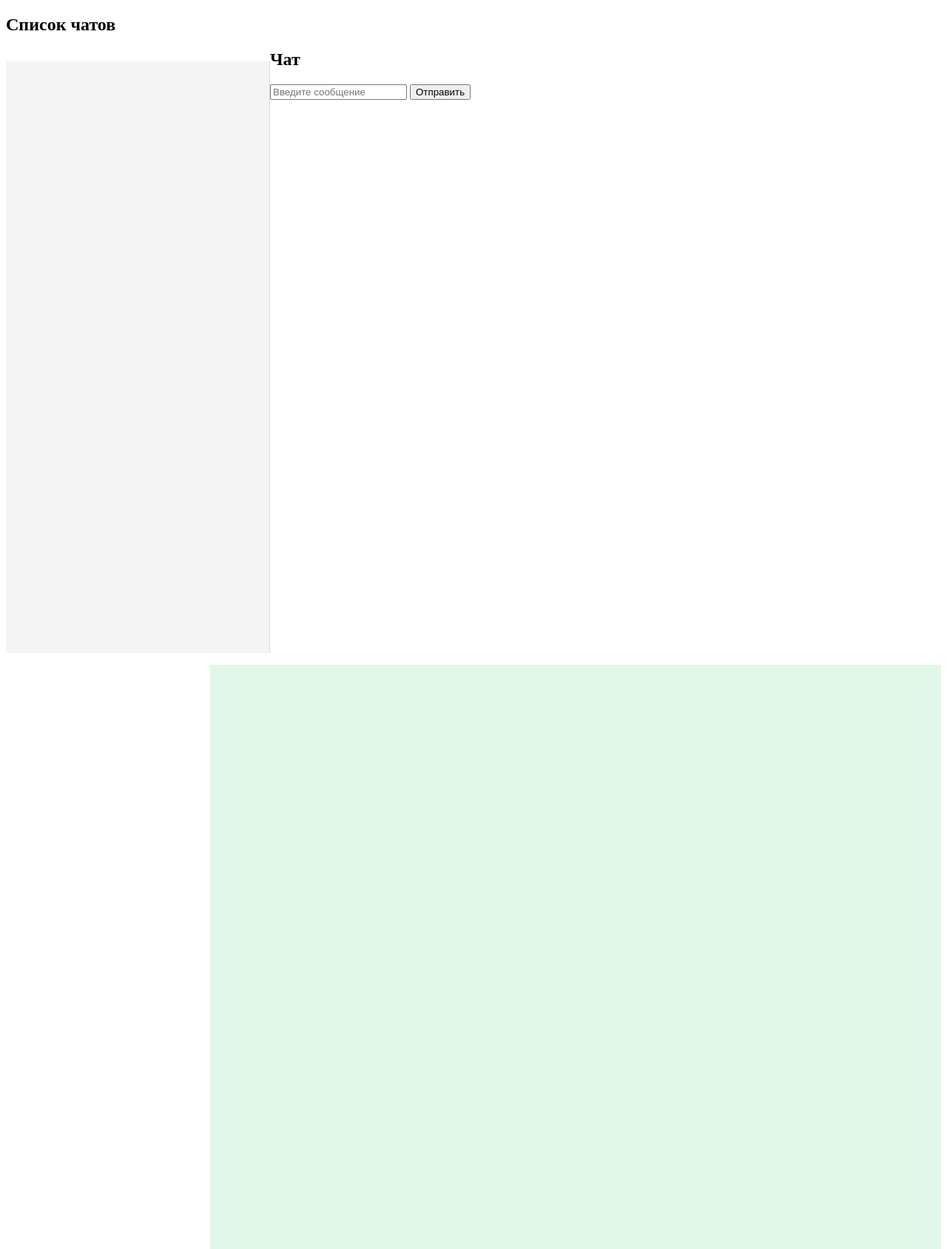
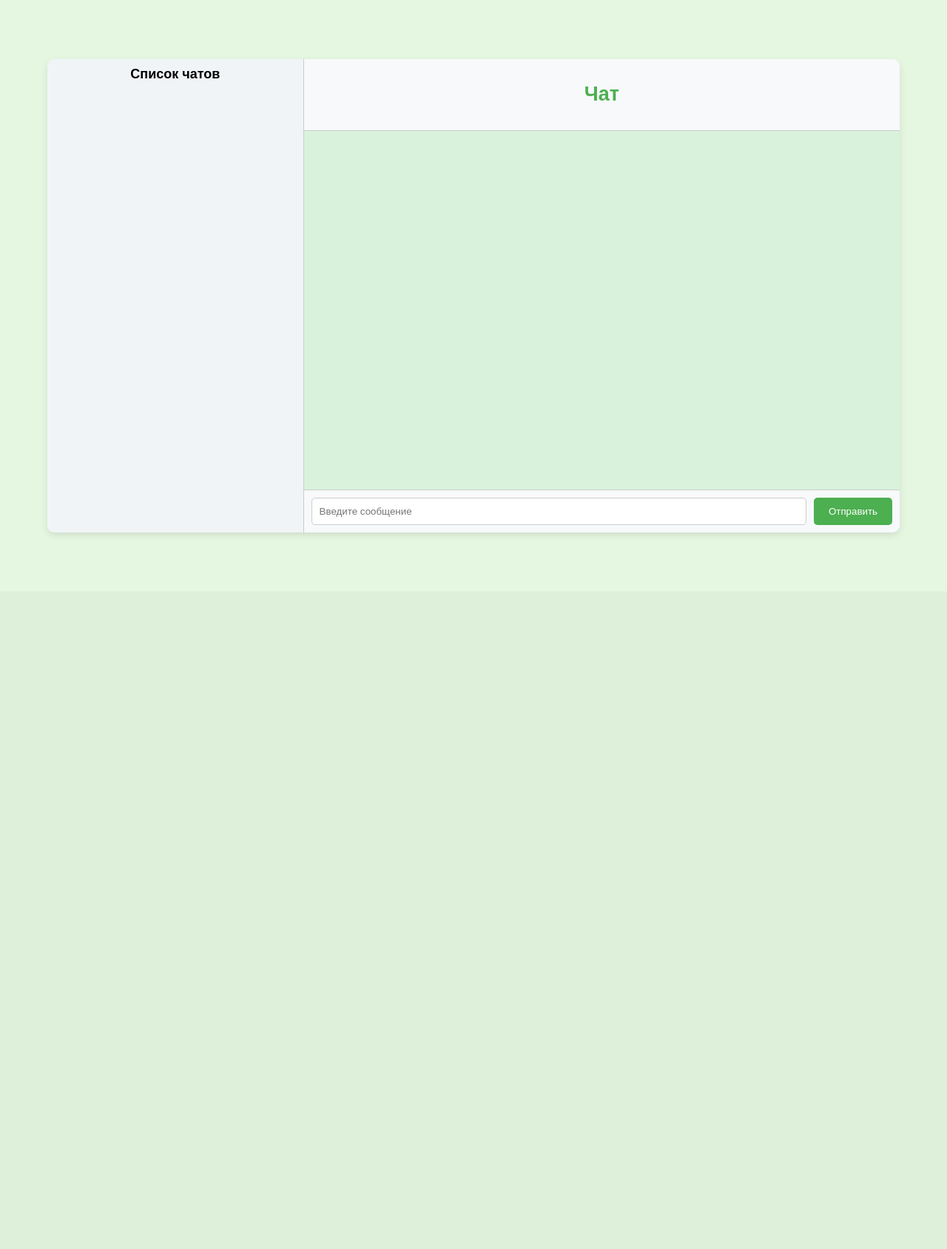
Before and after one commit to RuslanKrutik/web_2, a Flask app: page /users/ in a window 1280 px wide. Shown: the whole page at 74% size. After the commit the page ends 721 px from the top, so only its background shows below. Run offline with Flask 3, Linux system fonts and the light colour scheme.

Commit message:
исправление стилей

```diff
--- a/static/chat_style.css
+++ b/static/chat_style.css
@@ -1,48 +1,103 @@
-/* Список пользователей */
-#user-list {
-    width: 25%;
-    background: #f4f4f4;
-    border-right: 1px solid #ddd;
-    overflow-y: auto;
+/* Общие настройки */
+body {
+    font-family: Arial, sans-serif;
+    margin: 0;
+    padding: 0;
+    display: flex;
+    justify-content: center;
+    align-items: center;
+    background-color: #e6f7e1;
     height: 100vh;
-    float: left;
 }
 
-.user-item {
+.chat-container {
+    display: flex;
+    width: 90%;
+    max-width: 1200px;
+    height: 80%;
+    border-radius: 10px;
+    box-shadow: 0 4px 10px rgba(0, 0, 0, 0.1);
+    overflow: hidden;
+    background-color: white;
+}
+
+/* Сайдбар (список пользователей) */
+.sidebar {
+    width: 30%;
+    background-color: #f0f4f7;
+    border-right: 1px solid #ccc;
+    overflow-y: auto;
+    display: flex;
+    flex-direction: column;
+    align-items: center;
+}
+
+.sidebar h2 {
+    margin: 10px 0;
+    font-size: 18px;
+}
+
+.user-list {
+    list-style: none;
+    padding: 0;
+    margin: 0;
+    width: 100%;
+}
+
+.user-list li {
     display: flex;
     align-items: center;
     padding: 10px;
+    border-bottom: 1px solid #ccc;
     cursor: pointer;
-    border-bottom: 1px solid #ddd;
+    transition: background-color 0.3s ease;
 }
 
-.user-item:hover {
-    background: #e9e9e9;
+.user-list li:hover {
+    background-color: #e0e7ff;
 }
 
 .user-icon {
-    background: #007bff;
-    color: white;
     width: 40px;
     height: 40px;
     border-radius: 50%;
+    background-color: #ccc;
     display: flex;
+    justify-content: center;
     align-items: center;
-    justify-content: center;
+    font-size: 18px;
     margin-right: 10px;
+    color: white;
+    font-weight: bold;
+    background-color: #4CAF50;
+}
+
+/* Окно чата */
+.chat-window {
+    flex: 1;
+    display: flex;
+    flex-direction: column;
+    justify-content: space-between;
+}
+
+.chat-header {
+    padding: 10px;
+    border-bottom: 1px solid #ccc;
+    background-color: #f7f9fb;
+    text-align: center;
+    font-size: 18px;
+    font-weight: bold;
+    color: #4CAF50;
 }
 
 /* Сообщения */
-#message-list {
-    width: 75%;
-    background: #e0f7e9;
+.message-list {
+    flex: 1;
     overflow-y: auto;
-    height: calc(100vh - 50px);
-    float: right;
-    padding: 20px;
+    padding: 10px;
+    background-color: #d9f2dc;
 }
 
-/* Сообщения */
 .message {
     margin: 10px 0;
     padding: 15px;
@@ -59,10 +114,42 @@
     background-color: #cce5ff;
     margin-right: auto;
     color: #004085;
+    border: 1px solid #004085;
 }
 
 .message-receiver {
     background-color: #d4edda;
     margin-left: auto;
     color: #155724;
+    border: 1px solid #155724;
 }
+
+/* Поле ввода сообщений */
+.chat-input {
+    display: flex;
+    padding: 10px;
+    background-color: #f7f9fb;
+    border-top: 1px solid #ccc;
+}
+
+.chat-input input {
+    flex: 1;
+    padding: 10px;
+    border: 1px solid #ccc;
+    border-radius: 5px;
+    margin-right: 10px;
+}
+
+.chat-input button {
+    padding: 10px 20px;
+    border: none;
+    background-color: #4CAF50;
+    color: white;
+    border-radius: 5px;
+    cursor: pointer;
+    transition: background-color 0.3s ease;
+}
+
+.chat-input button:hover {
+    background-color: #45a049;
+}
```
